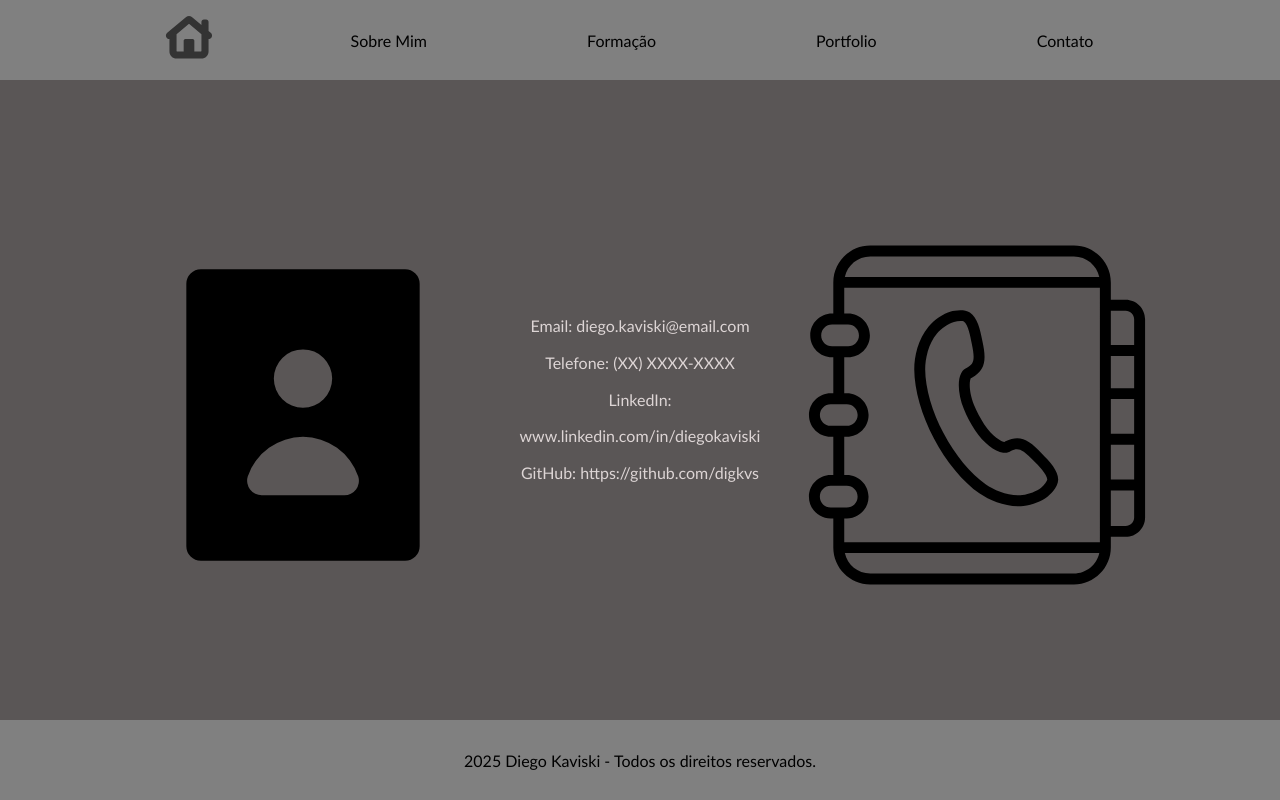
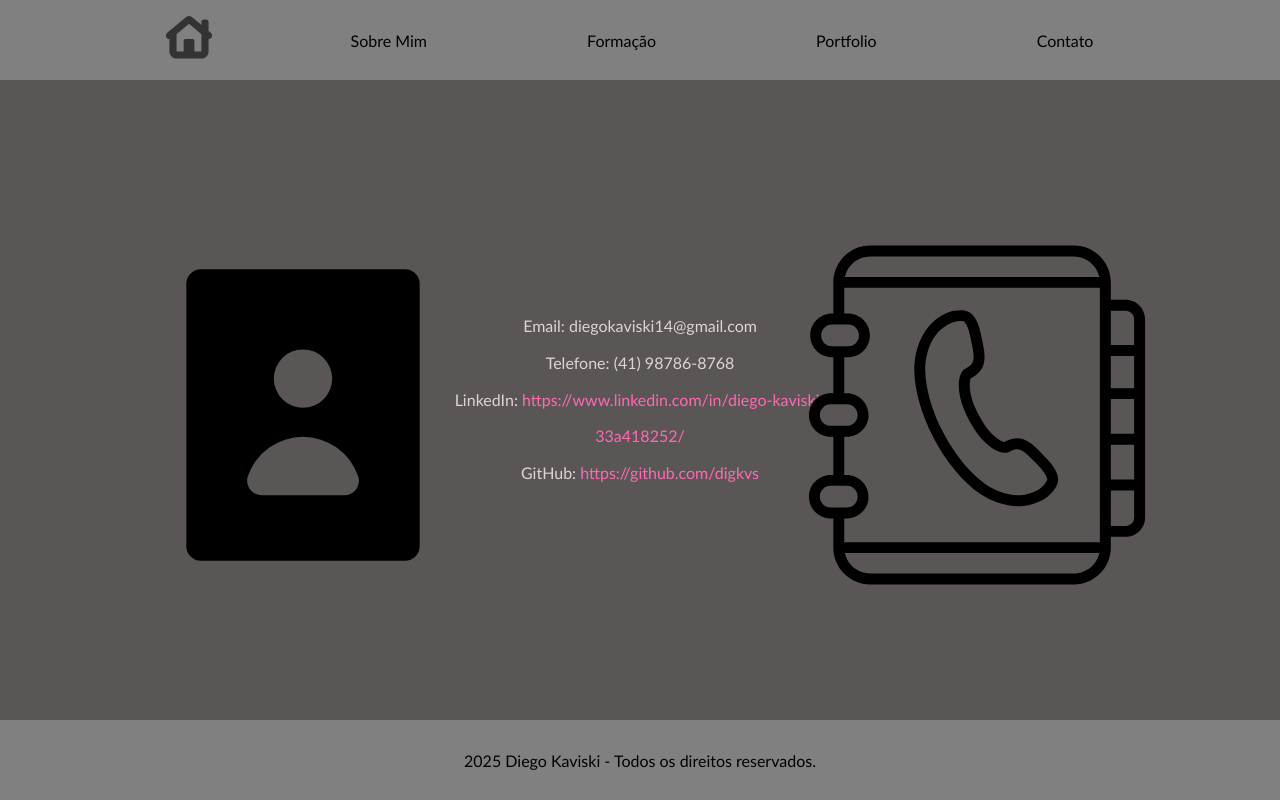
Before and after one commit to DigKvs/Uni, a plain HTML site: page contact.html in a window 1280 px wide. Drawn offline with Linux system fonts and the light colour scheme.

Commit message:
some others style adjusts

```diff
--- a/contact.html
+++ b/contact.html
@@ -42,13 +42,13 @@
 
     <!-- --------------------------------------------------------- -->
 
-        <main>
-            <div class="text contact">
+        <main class="contact">
+            <div class="text">
                 <p>
-                    Email: diego.kaviski@email.com <br>
-                    Telefone: (XX) XXXX-XXXX <br>
-                    LinkedIn: www.linkedin.com/in/diegokaviski <br>
-                    GitHub: https://github.com/digkvs <br>
+                    Email: diegokaviski14@gmail.com <br>
+                    Telefone: (41) 98786-8768 <br>
+                    LinkedIn: <a href="https://www.linkedin.com/in/diego-kaviski-33a418252/" target="_blank">https://www.linkedin.com/in/diego-kaviski-33a418252/</a> <br>
+                    GitHub: <a href="https://github.com/digkvs" target="_blank">https://github.com/digkvs</a> <br>
                 </p>
             </div>
 
--- a/style.css
+++ b/style.css
@@ -9,6 +9,8 @@ body {
     width: 100%;
     font-family:'Trebuchet MS', 'Lucida Sans Unicode', 'Lucida Grande', 'Lucida Sans', Arial, sans-serif;
     background-color: rgb(90, 86, 86);
+    font-size: 1em;
+    font-weight: 350;
 }
 
 .container {
@@ -84,6 +86,11 @@ main p {
     padding-right: 10%;
 }
 
+.contact {
+    padding-left: 10%;
+    padding-right: 10%;
+}
+
 .img1 {
     height: 350px;
     width: 350px;
@@ -99,3 +106,7 @@ main p {
     right: 10%;
     top: 30%;
 }
+
+a {
+  color: hotpink;
+}
```
Also changed, not shown: portfolio.html (+1 -1 lines).
